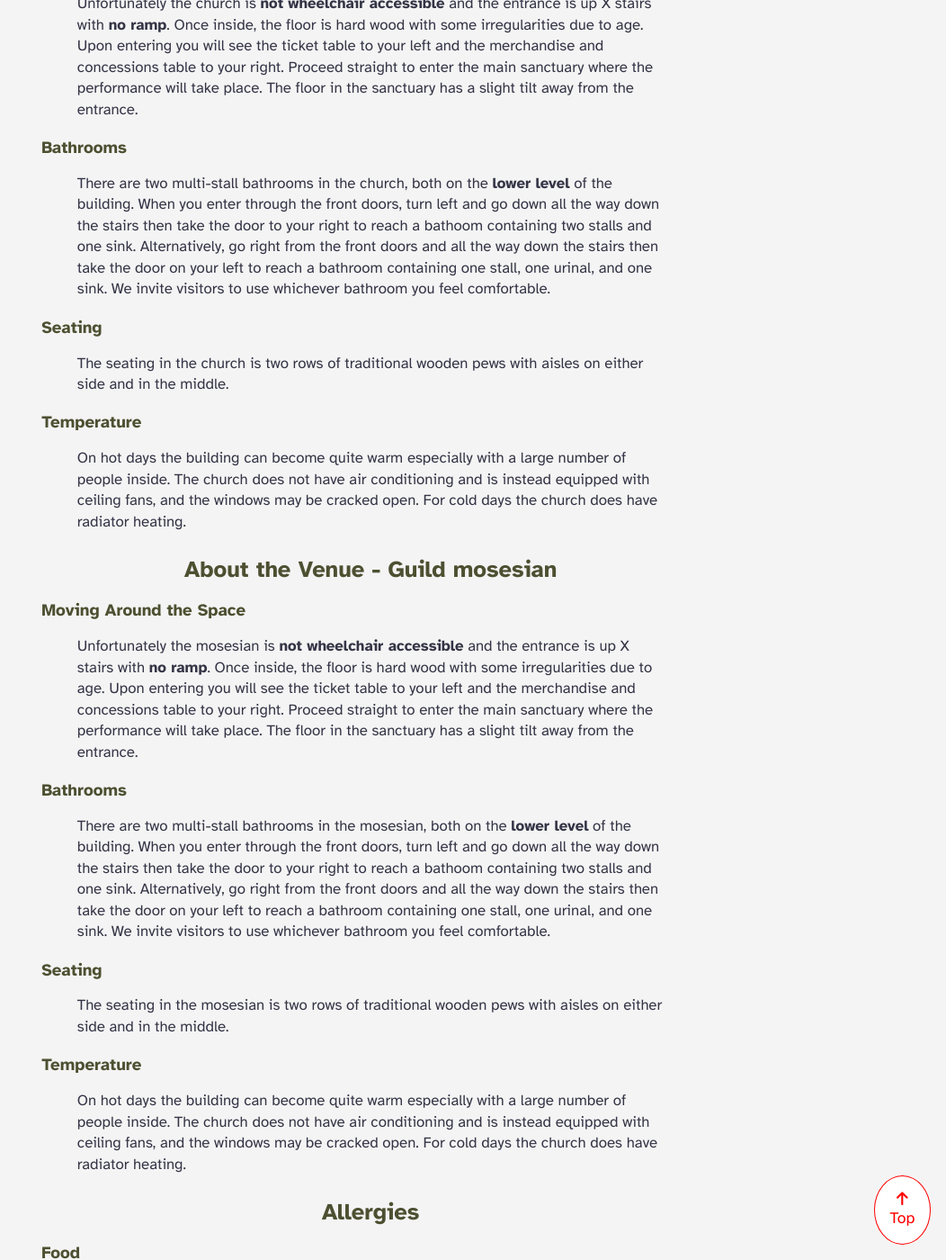
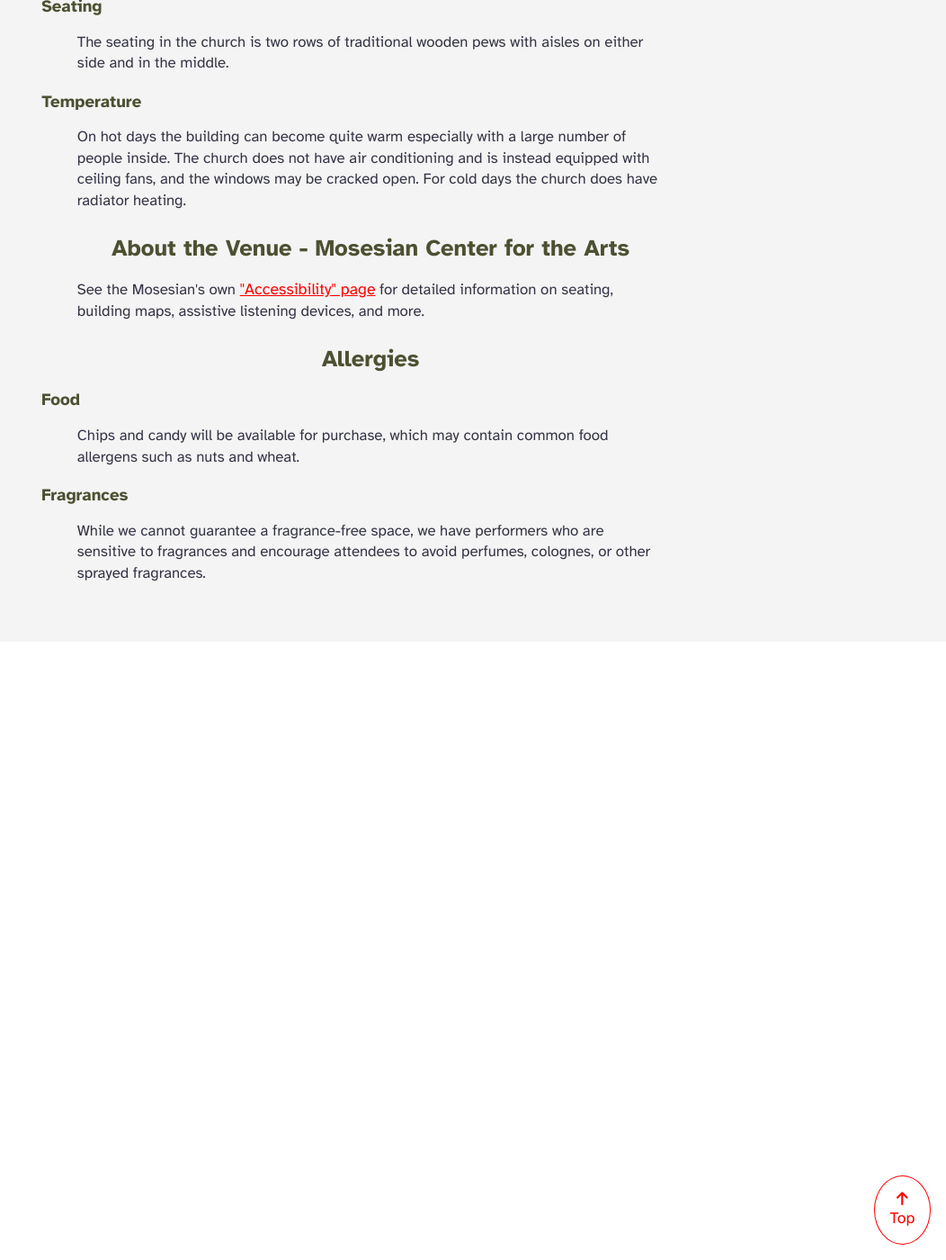
Before and after one commit to pmrp-boston/pmrp-boston.github.io, a Jekyll site: the page built from information.md, in a window 1280 px wide and 1400 px high, scrolled down 1074 px. Shown: the whole window at 90% size, without its empty margins (228-1280 px from the left). Built offline with Jekyll 4.4.1, drawn with Linux system fonts in a browser that asks for light colours; some web fonts are replaced; after the commit the page ends 1787 px from its top, so only the background shows below that; some of the changed text lies outside the part shown.

Commit message:
More custom info page stuff

```diff
--- a/_includes/information.html
+++ b/_includes/information.html
@@ -1,20 +1,38 @@
+
 <main id="content">
 	<h1>Information and Accessibility</h1>
 	<div classname="tableOfContents">
 		<ul>
-			{% for venue_key in page.venues %}
-				{% assign venue = site.data.venues[venue_key] %}
+			{% if page.venues contains "vfw" %}
 				<li>
-					<a href="#{{ venue_key }}">About the Venue -
-						{{ venue.name }}</a>
+					<a href="#vfw">About the Venue -
+						George Dilboy VFW post 529</a>
 					<ul>
-						<li><a href="#navigation-{{ venue_key }}">Moving Around the Space</a></li>
-						<li><a href="#bathrooms-{{ venue_key }}">Bathrooms</a></li>
-						<li><a href="#seating-{{ venue_key }}">Seating</a></li>
-						<li><a href="#temperature-{{ venue_key }}">Temperature</a></li>
+						<li><a href="#navigation-vfw">Moving Around the Space</a></li>
+						<li><a href="#bathrooms-vfw">Bathrooms</a></li>
+						<li><a href="#seating-vfw">Seating</a></li>
+						<li><a href="#temperature-vfw">Temperature</a></li>
 					</ul>
 				</li>
-			{% endfor %}
+			{% endif %}
+			{% if page.venues contains "church" %}
+				<li>
+					<a href="#church">About the Venue -
+						Guild Church</a>
+					<ul>
+						<li><a href="#navigation-church">Moving Around the Space</a></li>
+						<li><a href="#bathrooms-church">Bathrooms</a></li>
+						<li><a href="#seating-church">Seating</a></li>
+						<li><a href="#temperature-church">Temperature</a></li>
+					</ul>
+				</li>
+			{% endif %}
+			{% if page.venues contains "mosesian" %}
+				<li>
+					<a href="#mosesian">About the Venue -
+						Mosesian Center for the Arts</a>
+				</li>
+			{% endif %}
 			<li>
 				<a href="#environment">Allergies</a>
 				<ul>
@@ -22,6 +40,7 @@
 					<li><a href="#frangrances">Fragrances</a></li>
 				</ul>
 			</li>
+			{% if page.showContentReady == true %}
 				{% for show in page.shows %}
 					<li>
 						<a href="#show-{{ show.showKey }}">About the Show -
@@ -34,6 +53,7 @@
 						</ul>
 					</li>
 				{% endfor %}
+			{% endif %}
 		</ul>
 	</div>
 	<div classname="info">
@@ -70,20 +90,12 @@
 		{% endif %}
     {% if page.venues contains "mosesian" %}
 			<div id="mosesian">
-				<h2>About the Venue - Guild mosesian</h2>
-				<h3 id="navigation-mosesian">Moving Around the Space</h3>
-				<p>Unfortunately the mosesian is
-					<strong>not wheelchair accessible</strong>
-					and the entrance is up X stairs with
-					<strong>no ramp</strong>. Once inside, the floor is hard wood with some irregularities due to age. Upon entering you will see the ticket table to your left and the merchandise and concessions table to your right. Proceed straight to enter the main sanctuary where the performance will take place. The floor in the sanctuary has a slight tilt away from the entrance.</p>
-				<h3 id="bathrooms-mosesian">Bathrooms</h3>
-				<p>There are two multi-stall bathrooms in the mosesian, both on the
-					<strong>lower level</strong>
-					of the building. When you enter through the front doors, turn left and go down all the way down the stairs then take the door to your right to reach a bathoom containing two stalls and one sink. Alternatively, go right from the front doors and all the way down the stairs then take the door on your left to reach a bathroom containing one stall, one urinal, and one sink. We invite visitors to use whichever bathroom you feel comfortable.</p>
-				<h3 id="seating-mosesian">Seating</h3>
-				<p>The seating in the mosesian is two rows of traditional wooden pews with aisles on either side and in the middle.</p>
-				<h3 id="temperature-mosesian">Temperature</h3>
-				<p>On hot days the building can become quite warm especially with a large number of people inside. The church does not have air conditioning and is instead equipped with ceiling fans, and the windows may be cracked open. For cold days the church does have radiator heating.</p>
+				<h2>About the Venue - Mosesian Center for the Arts</h2>
+				<p class="highlight-info">
+				See the Mosesian's own
+				<a href="https://www.mosesianarts.org/visit/accessibility">"Accessibility" page</a>
+				for detailed information on seating, building maps, assistive listening devices, and more.
+			</p>
 			</div>
 		{% endif %}
 		<div id="environment">
@@ -93,6 +105,7 @@
 			<h3 id="fragrance">Fragrances</h3>
 			<p>While we cannot guarantee a fragrance-free space, we have performers who are sensitive to fragrances and encourage attendees to avoid perfumes, colognes, or other sprayed fragrances.</p>
 		</div>
+		{% if page.showContentReady == true %}
 			{% for show in page.shows %}
 				<div id="show-{{ show.showKey }}">
 					<h2>About the Show -
@@ -116,5 +129,6 @@
 					</ul>
 				</div>
 			{% endfor %}
+		{% endif %}
 	</div>
 </main>
```
Also changed, not shown: information.md (+1 -0 lines). Lines whose indentation alone changed are shown as unchanged.
